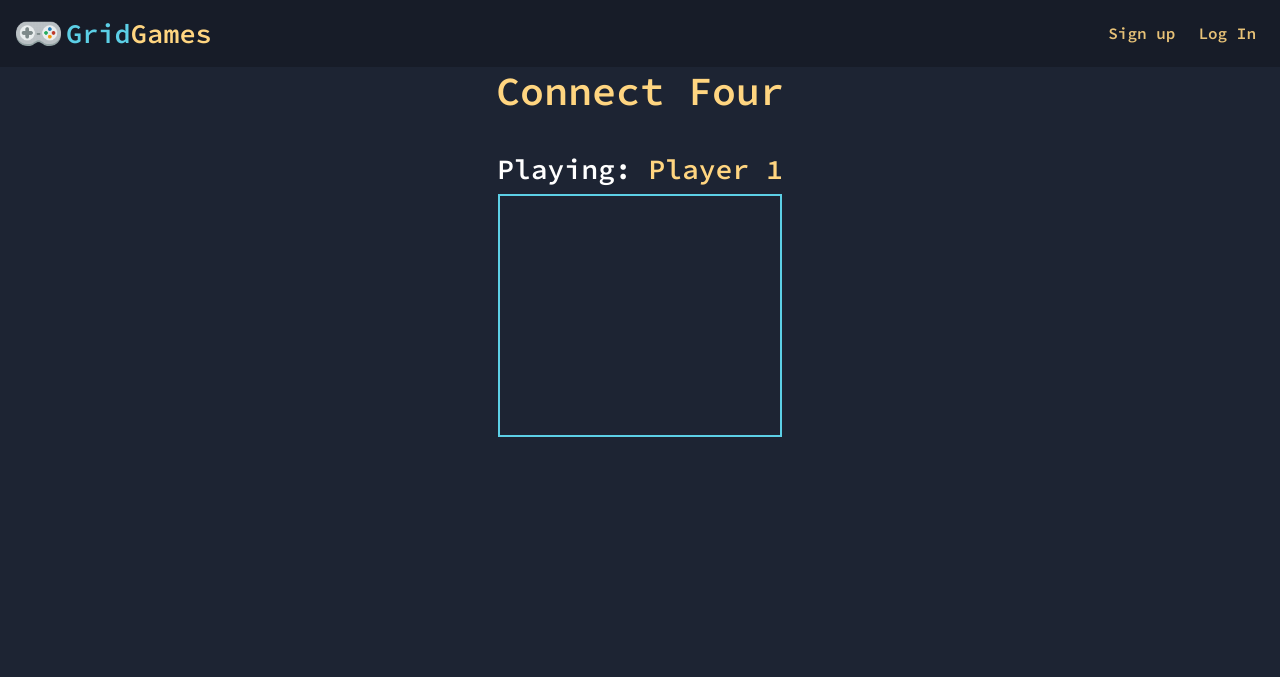
After one commit to tremar123/grid-games, a Flask app: page /connect-four in a window 1280 px wide. The commit adds this page. Shown: the top 677 px of the page. Run offline with Flask 2, Linux system fonts and the light colour scheme.

Commit message:
connect four done!

```diff
--- a/games.py
+++ b/games.py
@@ -11,3 +11,8 @@ def memory_game():
 # @login_required
 def whac_a_mole():
     return render_template("whac-a-mole.html")
+
+@app.route("/connect-four")
+# @login_required
+def connect_four():
+    return render_template("connect-four.html")
--- /dev/null
+++ b/static/connect-four/connect-four.css
@@ -0,0 +1,49 @@
+.grid {
+    margin: auto;
+    border: 2px solid #5ccfe6;
+    height: 243px;
+    width: 284px;
+    display: flex;
+    flex-wrap: wrap;
+    margin-bottom: 50px;
+}
+
+.grid div {
+    height: 40px;
+    width: 40px;
+}
+
+.player-one {
+    background-color: #ffd580;
+    border-radius: 10px;
+}
+
+.player-two {
+    background-color: #5ccfe6;
+    border-radius: 10px;
+}
+
+h3 {
+    color: #ffffff;
+}
+
+#color {
+    color: #ffd580;
+}
+
+.swal-modal {
+    background-color: #171c28;
+}
+
+.swal-title {
+    color: white;
+}
+
+.swal-button {
+    background-color: #5ccfe6;
+}
+
+.swal-button:hover {
+    background-color: #5ccfe6 !important;
+    box-shadow: 0 0 10px #5ccfe6;
+}
--- /dev/null
+++ b/static/connect-four/connect-four.js
@@ -0,0 +1,136 @@
+document.addEventListener("DOMContentLoaded", () => {
+    const squares = document.querySelectorAll(".grid div");
+    const result = document.querySelector("#result");
+    const displayCurrentPlayer = document.querySelector("#playing");
+    const color = document.querySelector("#color");
+    let currentPlayer = 1;
+
+    for (var i = 0, len = squares.length; i < len; i++)
+    (function(index) {
+        squares[i].onclick = function() {
+            if (squares[index + 7].classList.contains("taken")) {
+                if (currentPlayer === 1) {
+                    squares[index].classList.add("taken");
+                    squares[index].classList.add("player-one");
+                    color.style.color = "#5ccfe6";
+                    currentPlayer = 2;
+                    displayCurrentPlayer.innerHTML = currentPlayer;
+                } else if (currentPlayer === 2) {
+                    squares[index].classList.add("taken");
+                    squares[index].classList.add("player-two");
+                    currentPlayer = 1;
+                    color.style.color = "#ffd580";
+                    displayCurrentPlayer.innerHTML = currentPlayer;
+                }
+            }
+        }
+    })(i)
+
+
+    //check board for winner
+    function checkBoard() {
+        const winningArray = [
+            [0, 1, 2, 3],
+            [41, 40, 39, 38],
+            [7, 8, 9, 10],
+            [34, 33, 32, 31],
+            [14, 15, 16, 17],
+            [27, 26, 25, 24],
+            [21, 22, 23, 24],
+            [20, 19, 18, 17],
+            [28, 29, 30, 31],
+            [13, 12, 11, 10],
+            [35, 36, 37, 38],
+            [6, 5, 4, 3],
+            [0, 7, 14, 21],
+            [41, 34, 27, 20],
+            [1, 8, 15, 22],
+            [40, 33, 26, 19],
+            [2, 9, 16, 23],
+            [39, 32, 25, 18],
+            [3, 10, 17, 24],
+            [38, 31, 24, 17],
+            [4, 11, 18, 25],
+            [37, 30, 23, 16],
+            [5, 12, 19, 26],
+            [36, 29, 22, 15],
+            [6, 13, 20, 27],
+            [35, 28, 21, 14],
+            [0, 8, 16, 24],
+            [41, 33, 25, 17],
+            [7, 15, 23, 31],
+            [34, 26, 18, 10],
+            [14, 22, 30, 38],
+            [27, 19, 11, 3],
+            [35, 29, 23, 17],
+            [6, 12, 18, 24],
+            [28, 22, 16, 10],
+            [13, 19, 25, 31],
+            [21, 15, 9, 3],
+            [20, 26, 32, 38],
+            [36, 30, 24, 18],
+            [5, 11, 17, 23],
+            [37, 31, 25, 19],
+            [4, 10, 16, 22],
+            [2, 10, 18, 26],
+            [39, 31, 23, 15],
+            [1, 9, 17, 25],
+            [40, 32, 24, 16],
+            [9, 17, 25, 33],
+            [8, 16, 24, 32],
+            [11, 17, 23, 29],
+            [12, 18, 24, 30],
+            [1, 2, 3, 4],
+            [5, 4, 3, 2],
+            [8, 9, 10, 11],
+            [12, 11, 10, 9],
+            [15, 16, 17, 18],
+            [19, 18, 17, 16],
+            [22, 23, 24, 25],
+            [26, 25, 24, 23],
+            [29, 30, 31, 32],
+            [33, 32, 31, 30],
+            [36, 37, 38, 39],
+            [40, 39, 38, 37],
+            [7, 14, 21, 28],
+            [8, 15, 22, 29],
+            [9, 16, 23, 30],
+            [10, 17, 24, 31],
+            [11, 18, 25, 32],
+            [12, 19, 26, 33],
+            [13, 20, 27, 34],
+        ]
+        for (let j = 0; j < winningArray.length; j++) {
+            const square1 = squares[winningArray[j][0]]
+            const square2 = squares[winningArray[j][1]]
+            const square3 = squares[winningArray[j][2]]
+            const square4 = squares[winningArray[j][3]]
+
+            if (square1.classList.contains("player-one") &&
+            square2.classList.contains("player-one") &&
+            square3.classList.contains("player-one") &&
+            square4.classList.contains("player-one")) {
+                swal({
+                    title: "Player 1 wins!",
+                    button: "Play again",
+                    background: "#ffd580",
+                }).then(function() {
+                    location.reload();
+                });
+            }
+            else if (square1.classList.contains("player-two") &&
+            square2.classList.contains("player-two") &&
+            square3.classList.contains("player-two") &&
+            square4.classList.contains("player-two")) {
+                swal({
+                    title: "Player 2 wins!",
+                    button: "Play again",
+                    background: "red",
+                }).then(function() {
+                    location.reload();
+                });
+            }
+        }
+    }
+    squares.forEach(square => square.addEventListener("click", checkBoard))
+})
--- /dev/null
+++ b/templates/connect-four.html
@@ -0,0 +1,69 @@
+{% extends "layout.html" %}
+
+{% block head %}
+    <link rel="stylesheet" href="/static/connect-four/connect-four.css">
+    <script src="/static/connect-four/connect-four.js"></script>
+    <script src="https://unpkg.com/sweetalert/dist/sweetalert.min.js"></script>
+{% endblock %}
+
+{% block title %}
+    : Connect Four
+{% endblock %}
+
+{% block main %}
+    <h1>Connect Four</h1>
+    <h3>Playing: <span id="color">Player <span id="playing">1</span></span></h3>
+    <h3 id="result"></h3>
+
+    <div class="grid">
+        <div></div>
+        <div></div>
+        <div></div>
+        <div></div>
+        <div></div>
+        <div></div>
+        <div></div>
+        <div></div>
+        <div></div>
+        <div></div>
+        <div></div>
+        <div></div>
+        <div></div>
+        <div></div>
+        <div></div>
+        <div></div>
+        <div></div>
+        <div></div>
+        <div></div>
+        <div></div>
+        <div></div>
+        <div></div>
+        <div></div>
+        <div></div>
+        <div></div>
+        <div></div>
+        <div></div>
+        <div></div>
+        <div></div>
+        <div></div>
+        <div></div>
+        <div></div>
+        <div></div>
+        <div></div>
+        <div></div>
+        <div></div>
+        <div></div>
+        <div></div>
+        <div></div>
+        <div></div>
+        <div></div>
+        <div></div>
+        <div class="taken"></div>
+        <div class="taken"></div>
+        <div class="taken"></div>
+        <div class="taken"></div>
+        <div class="taken"></div>
+        <div class="taken"></div>
+        <div class="taken"></div>
+    </div>
+{% endblock %}
--- a/templates/index.html
+++ b/templates/index.html
@@ -3,4 +3,5 @@
 {% block main %}
 	<a href="/memory-game">memory game</a>
 	<a href="/whac-a-mole">whac-a-mole</a>
+	<a href="/connect-four">connect-four</a>
 {% endblock %}
--- a/templates/whac-a-mole.html
+++ b/templates/whac-a-mole.html
@@ -6,7 +6,7 @@
 {% endblock %}
 
 {% block title %}
-    : Whac-a-mole
+    : Whac a mole
 {% endblock %}
 
 {% block main %}
```
